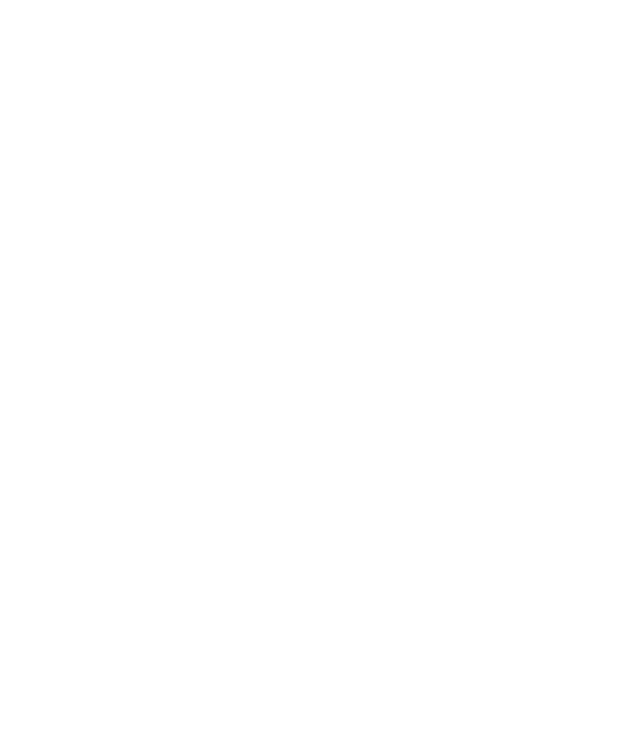
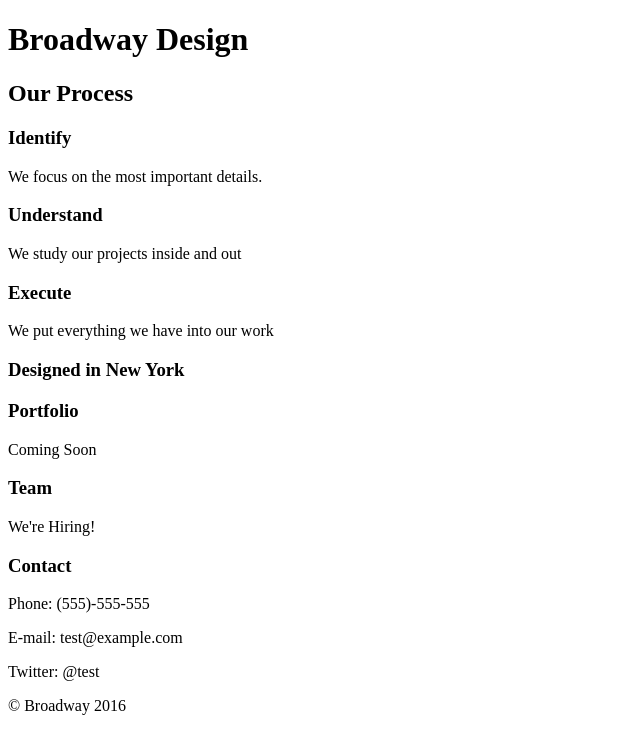
Before and after one commit to MLDave/broadway, a plain HTML site: page index.html in a window 1280 px wide. Shown: the whole page, without its empty margins (0-640 px from the left). Drawn offline with Linux system fonts and the light colour scheme; files that its build step writes are made by us from their sources.

Commit message:
initial text

```diff
--- a/index.html
+++ b/index.html
@@ -1,12 +1,30 @@
-<!DOCTYPE html>
 <!DOCTYPE html>
 <html>
   <head>
     <link href="./resources/css/style.css" type="text/css" rel="stylesheet">
     <meta charset="utf-8">
-    <title></title>
+    <title>BroadwayDesign</title>
   </head>
   <body>
-
+        <h1>Broadway Design</h1>
+        <h2>Our Process</h2>
+        <h3>Identify</h3>
+            <p>We focus on the most important details.</p>
+        <h3>Understand</h3>
+        <p>We study our projects inside and out</p>
+        <h3>Execute</h3>
+            <p>We put everything we have into our work</p>
+        <h3>Designed in New York</h3>
+        <h3>Portfolio</h3>
+            <p>Coming Soon</p>
+        <h3>Team</h3>
+            <p>We're Hiring!</p>
+        <h3>Contact</h3>
+            <p>Phone: (555)-555-555</p>
+            <p>E-mail: test@example.com</p>
+            <p>Twitter: @test</p>
+        <footer>
+              <p>&copy; Broadway 2016</p>
+        </footer>
   </body>
 </html>
```
